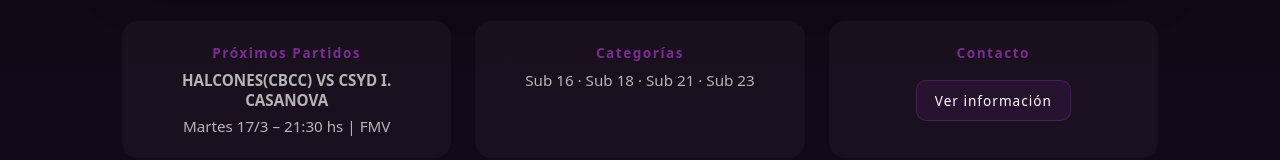
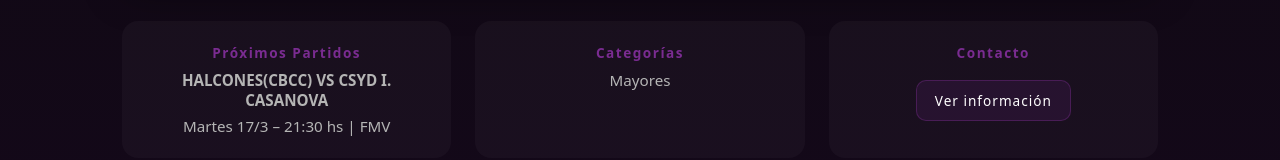
Before and after one commit to gonzalezj05/halconesvoley, a plain HTML site: page index.html in a window 1280 px wide. Shown: the part 782-942 px from the top of the page. Drawn offline with Linux system fonts and the light colour scheme.

Commit message:
Update index.html

```diff
--- a/index.html
+++ b/index.html
@@ -60,7 +60,7 @@
 
     <div class="card">
         <h3>Categorías</h3>
-        <p>Sub 16 · Sub 18 · Sub 21 · Sub 23</p>
+        <p>Mayores</p>
     </div>
 
     <div class="card">
```
